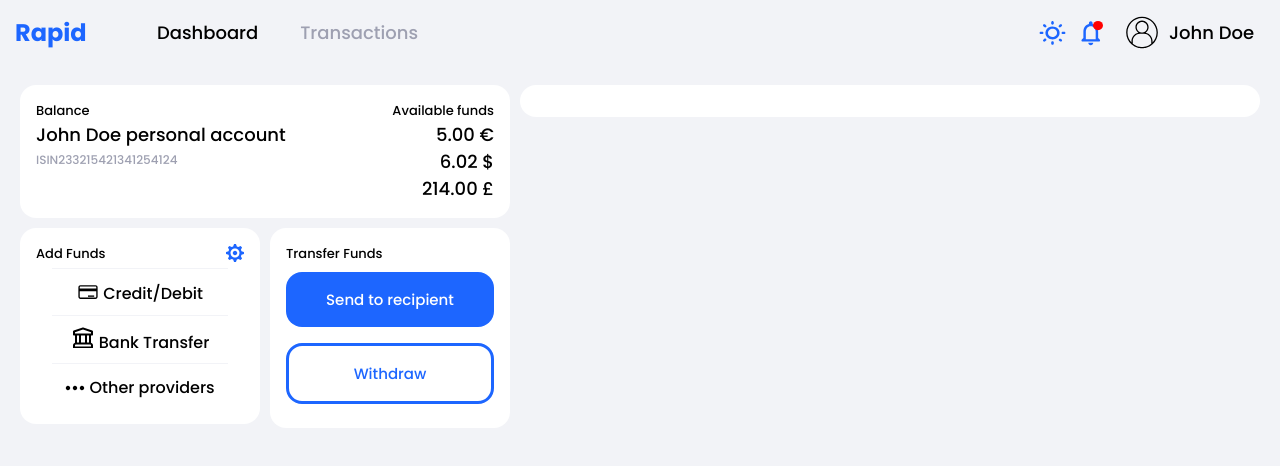
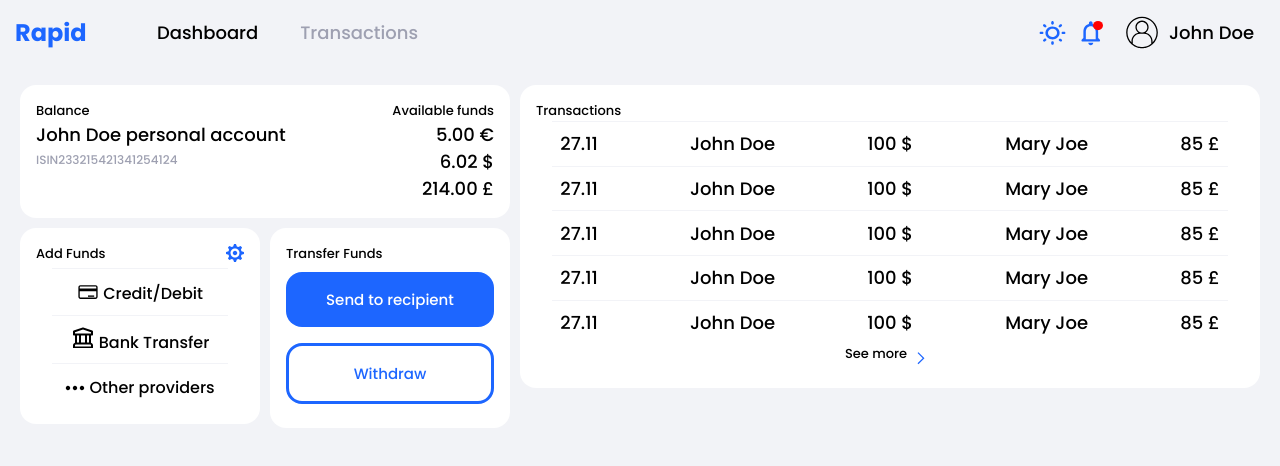
Before and after one commit to LeonKaarneem/rapid, a React (Create React App) app: page /dashboard in a window 1280 px wide. Shown: the top 466 px of the page. Built offline with nearby package versions, Linux system fonts and the light colour scheme.

Commit message:
add transactionsCard to dashboard

```diff
--- a/src/pages/userPages/userDashboardPage.js
+++ b/src/pages/userPages/userDashboardPage.js
@@ -2,7 +2,7 @@ import Layout from '../../components/layout.js';
 import AccountDetailsCard from "../../components/accountDetailsCard";
 import AddFundsCard from "../../components/addFundsCard";
 import TransferFundsCard from "../../components/transferFundsCard";
-import Card from "../../components/card";
+import TransactionsCard from "../../components/transactionsCard";
 
 const UserDashboardPage = () => {
     return (
@@ -24,7 +24,7 @@ const UserDashboardPage = () => {
                     </div>
                 </div>
                 <div style={{flex: '1 1 60%'}}>
-                    <Card/>
+                    <TransactionsCard />
                 </div>
             </div>
         </Layout>
```
